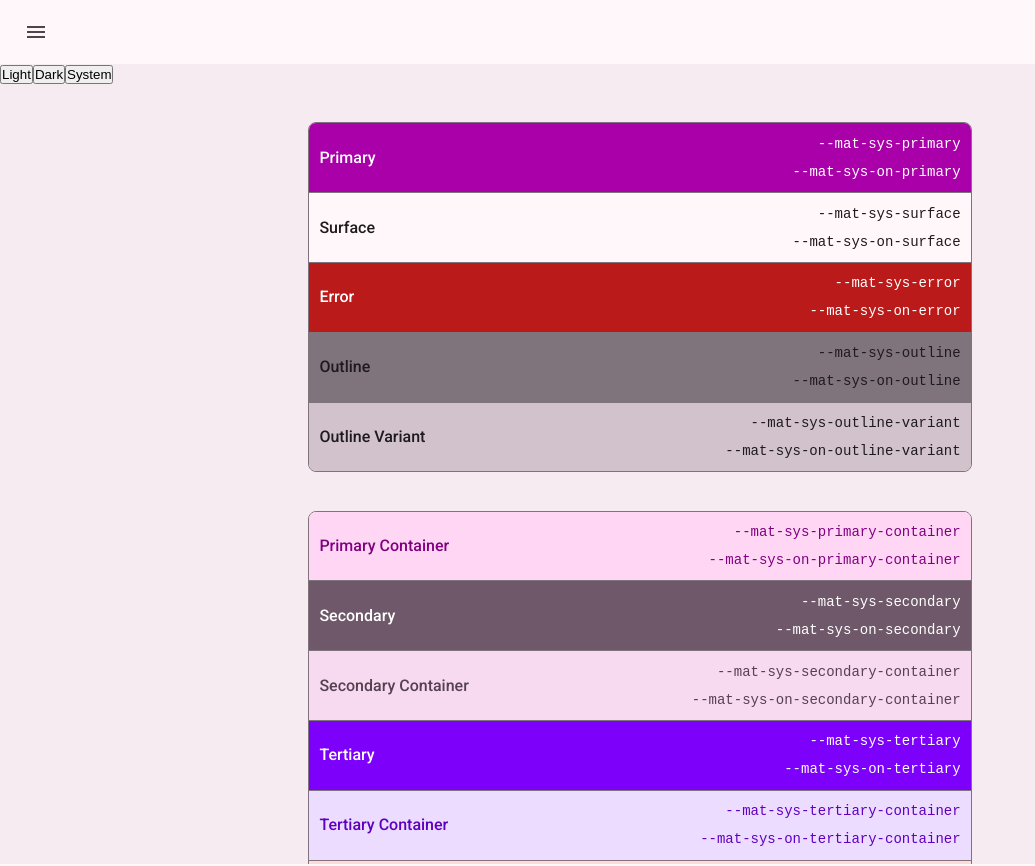
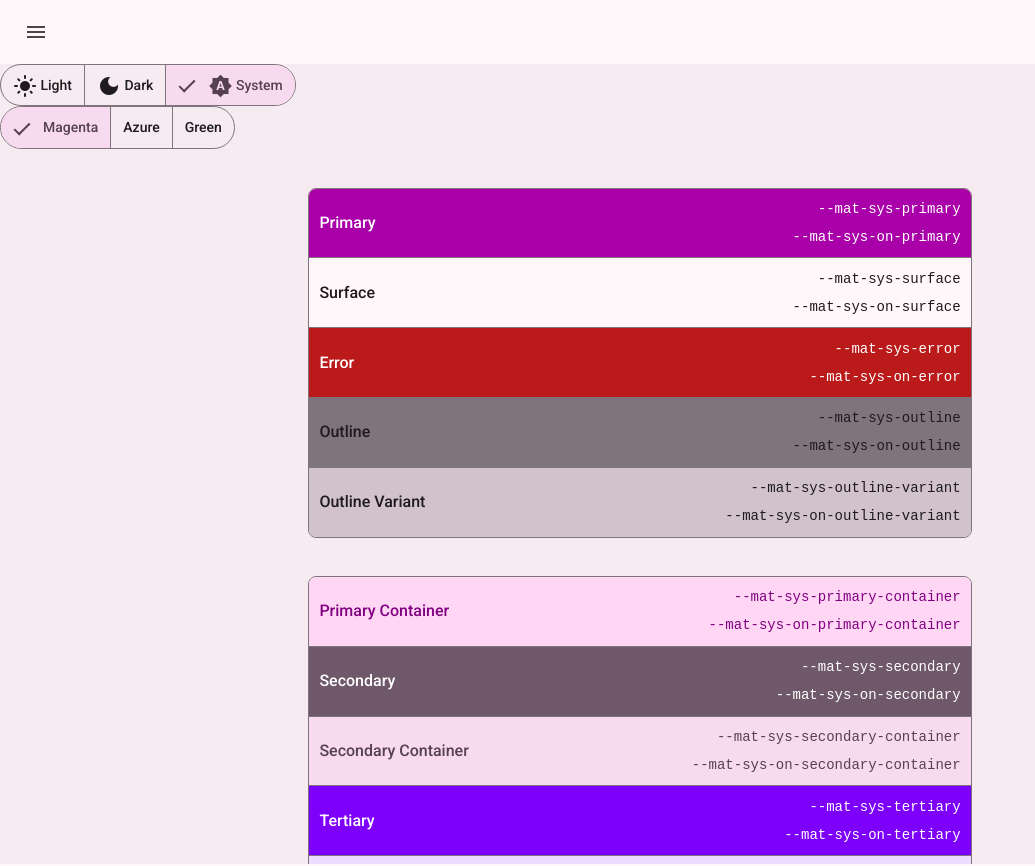
Before and after one commit to hkstwk/calculation-frontend, an Angular app: page /compound in a window 1280 px wide. Shown: the top 866 px of the page, without its empty margins (0-1035 px from the left). Built offline with nearby package versions, Linux system fonts and the light colour scheme.

Commit message:
Angular Material support multiple color palettes

```diff
--- a/src/app/compound-calculation/compound-calculation.component.html
+++ b/src/app/compound-calculation/compound-calculation.component.html
@@ -1,9 +1,49 @@
 <div class="container">
-  <div class="color-scheme-selector">
-    <button (click)="changeTheme(ThemeMode.LIGHT)">Light</button>
-    <button (click)="changeTheme(ThemeMode.DARK)">Dark</button>
-    <button (click)="changeTheme(ThemeMode.SYSTEM)">System</button>
+
+  <div class="theme-controls">
+    <div class="theme-control-group">
+<!--      <label class="theme-control-label">Color Scheme</label>-->
+      <mat-button-toggle-group
+        [value]="themeService.getTheme()"
+        (change)="changeTheme($event.value)"
+        aria-label="Color scheme">
+        <mat-button-toggle [value]="ThemeMode.LIGHT">
+          <mat-icon>light_mode</mat-icon>
+          Light
+        </mat-button-toggle>
+        <mat-button-toggle [value]="ThemeMode.DARK">
+          <mat-icon>dark_mode</mat-icon>
+          Dark
+        </mat-button-toggle>
+        <mat-button-toggle [value]="ThemeMode.SYSTEM">
+          <mat-icon>brightness_auto</mat-icon>
+          System
+        </mat-button-toggle>
+      </mat-button-toggle-group>
+    </div>
+
+    <div class="theme-control-group">
+<!--      <label class="theme-control-label">Color Palette</label>-->
+      <mat-button-toggle-group
+        [value]="themeService.getPalette()"
+        (change)="changePalette($event.value)"
+        aria-label="Color palette">
+        <mat-button-toggle [value]="ThemePalette.MAGENTA_VIOLET">
+          <span class="palette-indicator magenta-violet"></span>
+          Magenta
+        </mat-button-toggle>
+        <mat-button-toggle [value]="ThemePalette.AZURE_CYAN">
+          <span class="palette-indicator azure-cyan"></span>
+          Azure
+        </mat-button-toggle>
+        <mat-button-toggle [value]="ThemePalette.GREEN_CHARTREUSE">
+          <span class="palette-indicator green-chartreuse"></span>
+          Green
+        </mat-button-toggle>
+      </mat-button-toggle-group>
+    </div>
   </div>
+
   <div class="color-scheme-section">
     <div class="color-item primary">
       <div class="color-item-name">Primary</div>
--- a/src/app/compound-calculation/compound-calculation.component.ts
+++ b/src/app/compound-calculation/compound-calculation.component.ts
@@ -27,7 +27,9 @@ import {MatButton} from '@angular/material/button';
 import {MatPaginator, PageEvent} from '@angular/material/paginator';
 import {tap} from 'rxjs';
 import {MatGridList, MatGridTile} from '@angular/material/grid-list';
-import {ThemeMode, ThemeService} from '../services/theme.service';
+import {ThemeMode, ThemePalette, ThemeService} from '../services/theme.service';
+import {MatButtonToggle, MatButtonToggleGroup} from '@angular/material/button-toggle';
+import {MatIcon} from '@angular/material/icon';
 
 @Component({
   selector: 'app-compound-calculation',
@@ -61,7 +63,10 @@ import {ThemeMode, ThemeService} from '../services/theme.service';
     MatGridList,
     MatGridTile,
     MatCardActions,
-    MatCardImage
+    MatCardImage,
+    MatButtonToggleGroup,
+    MatButtonToggle,
+    MatIcon
   ],
   styleUrls: ['./compound-calculation.component.scss']
 })
@@ -76,7 +81,7 @@ export class CompoundCalculationComponent implements AfterViewInit{
   @ViewChild(MatPaginator)
   paginator!: MatPaginator;
 
-  constructor(private fb: FormBuilder, private calculationService: CalculationService, private themeService: ThemeService) {
+  constructor(private fb: FormBuilder, private calculationService: CalculationService, protected themeService: ThemeService) {
     this.apiForm = this.fb.group({
       originalPrincipalSum: [200, Validators.required],
       nominalAnnualInterestRate: [0.04, Validators.required],
@@ -167,5 +172,11 @@ export class CompoundCalculationComponent implements AfterViewInit{
     this.themeService.setTheme(mode);
   }
 
+  changePalette(palette: ThemePalette) {
+    this.themeService.setPalette(palette);
+  }
+
   protected readonly ThemeMode = ThemeMode;
+  protected readonly ThemePallete = ThemePalette;
+  protected readonly ThemePalette = ThemePalette;
 }
--- a/src/app/services/calculation.service.ts
+++ b/src/app/services/calculation.service.ts
@@ -6,7 +6,7 @@ import { Observable } from 'rxjs';
   providedIn: 'root', // Provides this service in the root injector
 })
 export class CalculationService {
-  private apiUrl = 'http://localhost:32010/interest/compound';
+  private apiUrl = 'http://localhost:8080/interest/compound';
 
   constructor(private http: HttpClient) {}
 
--- a/src/app/services/theme.service.ts
+++ b/src/app/services/theme.service.ts
@@ -6,23 +6,40 @@ export enum ThemeMode {
   DARK = 'dark',
 }
 
+export enum ThemePalette {
+  MAGENTA_VIOLET = 'magenta-violet',
+  AZURE_CYAN = 'azure-cyan',
+  GREEN_CHARTREUSE = 'green-chartreuse',
+}
+
 @Injectable({
   providedIn: 'root'
 })
 export class ThemeService {
-  private storageKey = 'theme-preference';
+  private modeStorageKey = 'theme-preference';
+  private paletteStorageKey = 'theme-palette';
 
   constructor() {
     this.applyTheme(this.getStoredTheme() || ThemeMode.SYSTEM);
+    this.applyPalette(this.getStoredPalette() || ThemePalette.MAGENTA_VIOLET);
   }
 
   setTheme(mode: ThemeMode) {
-    localStorage.setItem(this.storageKey, mode);
+    localStorage.setItem(this.modeStorageKey, mode);
     this.applyTheme(mode);
   }
 
   getTheme(): ThemeMode {
     return this.getStoredTheme() || ThemeMode.SYSTEM;
+  }
+
+  setPalette(palette: ThemePalette) {
+    localStorage.setItem(this.paletteStorageKey, palette);
+    this.applyPalette(palette);
+  }
+
+  getPalette(): ThemePalette {
+    return this.getStoredPalette() || ThemePalette.MAGENTA_VIOLET;
   }
 
   private applyTheme(mode: ThemeMode) {
@@ -35,8 +52,23 @@ export class ThemeService {
     }
   }
 
+  private applyPalette(palette: ThemePalette) {
+    const html = document.documentElement;
+
+    if (palette === ThemePalette.MAGENTA_VIOLET) {
+      html.removeAttribute('data-palette'); // Default palette
+    } else {
+      html.setAttribute('data-palette', palette);
+    }
+  }
+
   private getStoredTheme(): ThemeMode | null {
-    const stored = localStorage.getItem(this.storageKey) as ThemeMode | null;
+    const stored = localStorage.getItem(this.modeStorageKey) as ThemeMode | null;
     return stored && Object.values(ThemeMode).includes(stored) ? stored : null;
   }
+
+  private getStoredPalette(): ThemePalette | null {
+    const stored = localStorage.getItem(this.paletteStorageKey) as ThemePalette | null;
+    return stored && Object.values(ThemePalette).includes(stored) ? stored : null;
+  }
 }
--- a/src/styles.scss
+++ b/src/styles.scss
@@ -18,6 +18,7 @@ html[data-theme="dark"] {
   color-scheme: dark;
 }
 
+// magenta-violet palette (default) - respects color-scheme
 html {
   @include mat.theme((
     color: (
@@ -34,9 +35,31 @@ html {
   scroll-behavior: smooth;
 }
 
+// azure-cyan palette - respects color-scheme
+html[data-palette="azure-cyan"] {
+  @include mat.theme((
+    color: (
+      primary: mat.$azure-palette,
+      tertiary: mat.$cyan-palette,
+      theme-type: color-scheme
+    )
+  ));
+}
+
+// green-chartreuse-palette - respects color-scheme
+html[data-palette="green-chartreuse"] {
+  @include mat.theme((
+    color: (
+      primary: mat.$green-palette,
+      tertiary: mat.$chartreuse-palette,
+      theme-type: color-scheme
+    )
+  ));
+}
+
 *:focus {
   outline: none;
-  //box-shadow: 0 0 0 8px rgba(230, 126, 0, 0.5);
+  box-shadow: 0 0 0 8px var(--mat-sys-tertiary-container);
 }
 
 body {
```
Also changed, not shown: themes/azure-theme.scss (added, +41 -0 lines), themes/magenta-theme.scss (added, +41 -0 lines).
